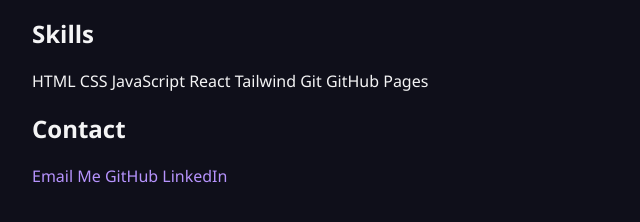
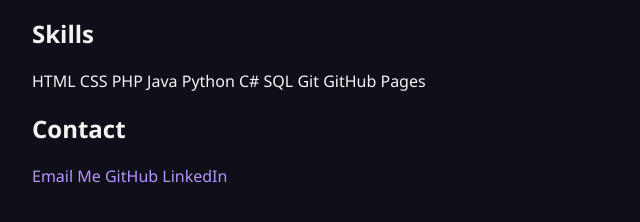
Before and after one commit to iamRyanNgo/my-coding-journey, a plain HTML site: page index.html in a window 1280 px wide. Shown: the part 802-1024 px from the top of the page, 158-798 px from the left. Drawn offline with Linux system fonts and the light colour scheme.

Commit message:
Update index.html

```diff
--- a/index.html
+++ b/index.html
@@ -43,9 +43,11 @@
       <div class="skills">
         <span class="skill">HTML</span>
         <span class="skill">CSS</span>
-        <span class="skill">JavaScript</span>
-        <span class="skill">React</span>
-        <span class="skill">Tailwind</span>
+        <span class="skill">PHP</span>
+        <span class="skill">Java</span>
+        <span class="skill">Python</span>
+        <span class="skill">C#</span>
+        <span class="skill">SQL</span>
         <span class="skill">Git</span>
         <span class="skill">GitHub Pages</span>
       </div>
```
